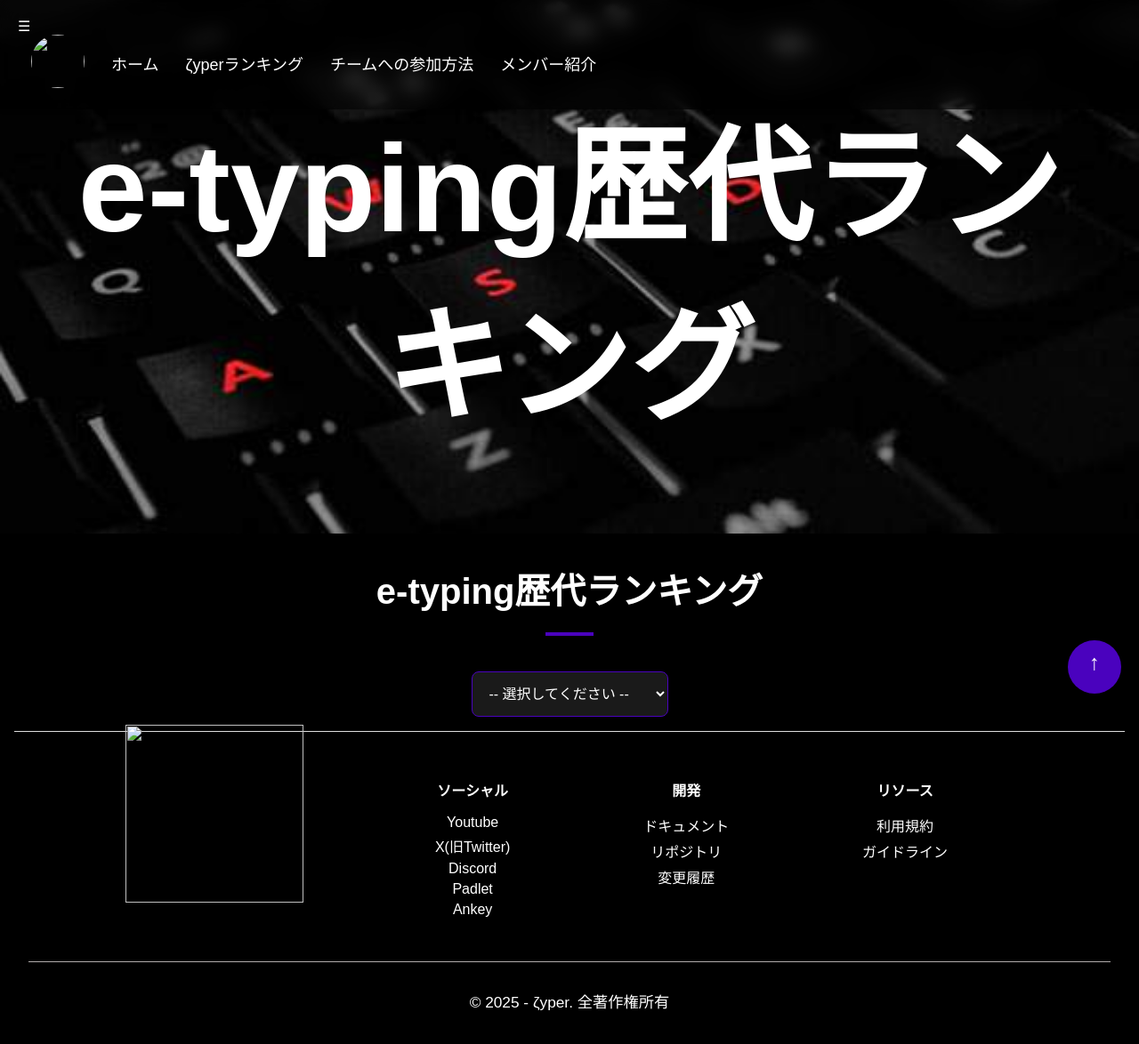
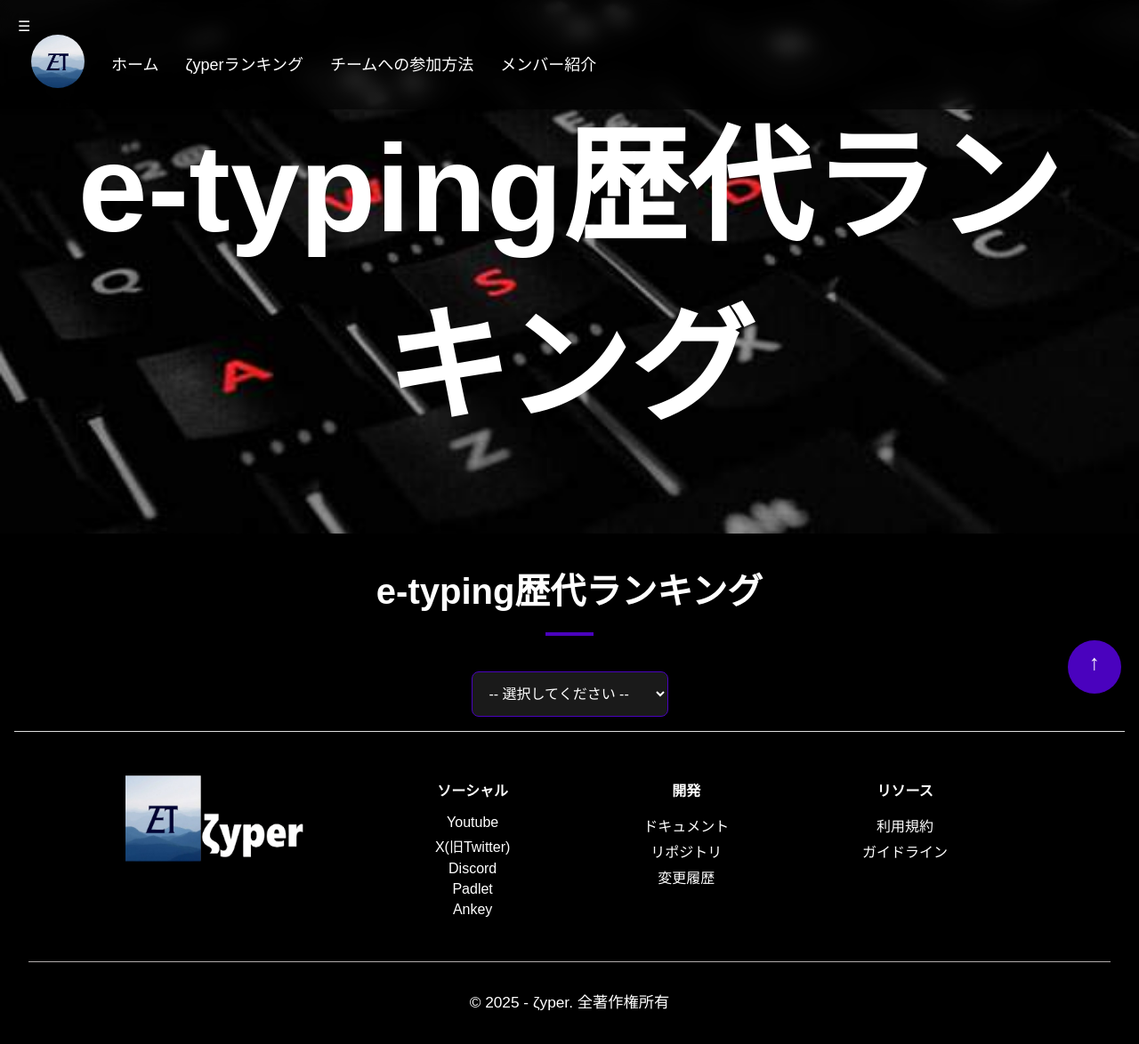
Before and after one commit to saijaku1/-yper, a plain HTML site: page ranking/e-typing/Alltime/index.html in a window 1280 px wide. Shown: the whole page at 89% size. Drawn offline with Linux system fonts and the light colour scheme; files that its build step writes are made by us from their sources; files whose address does not match are found by name.

Commit message:
Update index.html

```diff
--- a/ranking/e-typing/Alltime/index.html
+++ b/ranking/e-typing/Alltime/index.html
@@ -4,7 +4,7 @@
     <meta charset="UTF-8">
     <meta name="viewport" content="width=device-width, initial-scale=1.0">
     <title>e-typingランキング</title>
-    <link rel="icon" href="../../image/zetyper.png">
+    <link rel="icon" href="../../../image/zetyper.png">
     <link rel="stylesheet" href="style.css">
 </head>
 <style>
@@ -14,7 +14,7 @@
 <header>
     <nav>
         <ul>
-            <li><img src="../../image/zetyper.png"  id="zetyper-icon"></li>
+            <li><img src="../../../image/zetyper.png"  id="zetyper-icon"></li>
             <li><a href="https://zetyper.f5.si">ホーム</a></li>
             <li><a href="https://zetyper.f5.si/ranking">ζyperランキング</a></li>
             <li><a href="https://zetyper.f5.si/#join">チームへの参加方法</a></li>
@@ -55,7 +55,7 @@
   <div class="footer-container">
     <!-- 左側：ロゴとタイトル -->
     <div class="footer-brand">
-      <img src="../../image/zetyper-footer.png" width="200px" height="200px">
+      <img src="../../../image/zetyper-footer.png" width="200px" height="200px">
 
     </div>
 
```
